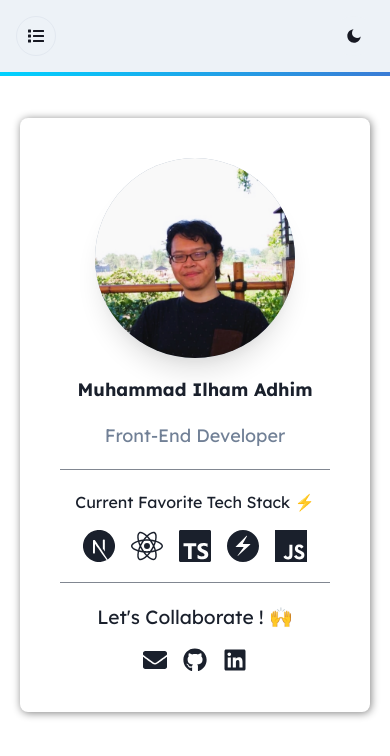
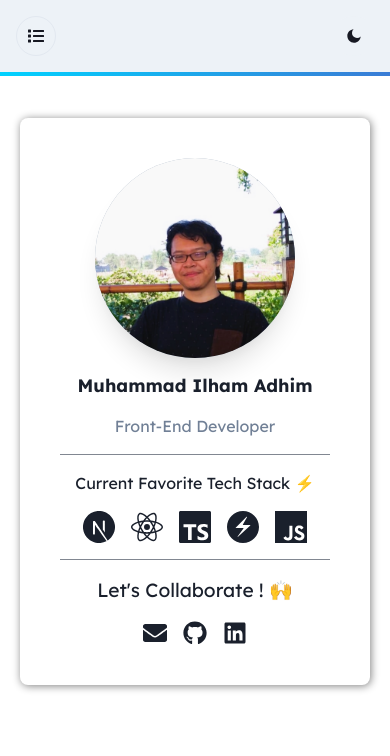
Before and after one commit to ilhamAdhim/personal-website, a Next.js app: page /About in a window 390 px wide. Shown: the top 756 px of the page. Built offline with nearby package versions, Linux system fonts and the light colour scheme.

Commit message:
chore: fix responsive in about page

```diff
--- a/src/components/PortfolioSection/index.tsx
+++ b/src/components/PortfolioSection/index.tsx
@@ -18,9 +18,9 @@ const PortfolioAbout = () => {
 
   return (
     <VStack
-      p="10"
-      top="40"
-      spacing={5}
+      p={10}
+      top={[0, 0, 0, 10, 10, 40]}
+      spacing={[4, 4, 4, 4, 3, 5]}
       rounded="lg"
       position="sticky"
       bgColor={useColorModeValue("white", "#1a202c")}
@@ -29,10 +29,9 @@ const PortfolioAbout = () => {
     >
       <Box
         boxShadow="xl"
+        borderRadius="full"
         data-aos={isSmallViewport ? "fade-down" : ""}
         data-aos-delay={isSmallViewport ? "1100" : 0}
-        // data-aos-once="true"
-        borderRadius="full"
       >
         <Avatar width={200} height={200} src="/images/my-profile.jpg" />
       </Box>
@@ -45,7 +44,7 @@ const PortfolioAbout = () => {
       </Heading>
       <Text
         color="gray.500"
-        fontSize="lg"
+        fontSize={["md", "lg"]}
         display="block"
         data-aos={isSmallViewport ? "fade-down" : ""}
         data-aos-delay={isSmallViewport ? "1300" : 0}
```
